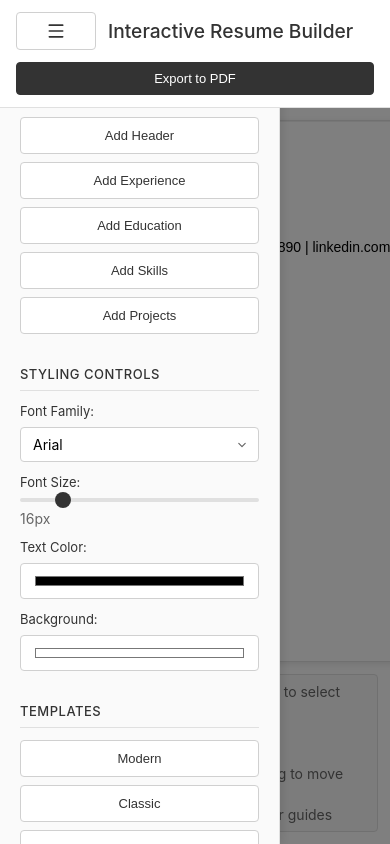
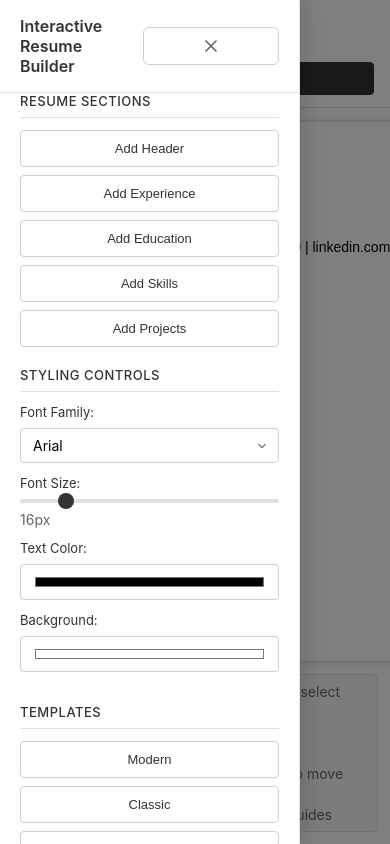
Before and after one commit to thisisharsh7/Resume-Builder-using-Konva, a website: page index.html in a window 390 px wide. Both pictures are taken after a click on the button 56 px from the left and 31 px from the top of the page. Drawn offline with nearby package versions, Linux system fonts and the light colour scheme.

Commit message:
fix:ui-needed

```diff
--- a/app.js
+++ b/app.js
@@ -1882,6 +1882,12 @@ class ResumeBuilder {
         sidebarToggle.addEventListener('click', toggleSidebar);
         backdrop.addEventListener('click', closeSidebar);
 
+        // Add close button event listener
+        const sidebarClose = document.getElementById('sidebarClose');
+        if (sidebarClose) {
+            sidebarClose.addEventListener('click', closeSidebar);
+        }
+
         // Close on escape key
         document.addEventListener('keydown', (e) => {
             if (e.key === 'Escape' && this.sidebarOpen && !this.isEditing) {
--- a/index.html
+++ b/index.html
@@ -29,6 +29,12 @@
         <div class="main-content">
             <div class="sidebar-backdrop" id="sidebarBackdrop"></div>
             <aside class="sidebar" id="sidebar">
+                <div class="sidebar-header">
+                    <h2 class="sidebar-title">Interactive Resume Builder</h2>
+                    <button id="sidebarClose" class="btn sidebar-close">
+                        <i data-lucide="x" style="width: 20px; height: 20px;"></i>
+                    </button>
+                </div>
                 <div class="section">
                     <h3>Resume Sections</h3>
                     <div class="section-buttons">
--- a/styles.css
+++ b/styles.css
@@ -111,6 +111,10 @@ body {
     border-right: 1px solid #e0e0e0;
     padding: 24px 20px;
     overflow-y: auto;
+}
+
+.sidebar-header {
+    display: none;
 }
 
 .section {
@@ -370,23 +374,78 @@ input[type="color"] {
         display: flex !important;
     }
 
+    .header h1 {
+        display: none !important;
+    }
+
     .sidebar {
         position: fixed;
         top: 0;
-        left: -320px;
-        width: 320px;
+        left: -340px;
+        width: 340px;
         height: 100vh;
-        z-index: 1000;
-        background: #fafafa;
+        z-index: 1100;
+        background: #ffffff;
         border-right: 1px solid #e0e0e0;
-        padding: 80px 20px 20px 20px;
+        padding: 0;
         overflow-y: auto;
-        transition: left 0.3s ease;
-        box-shadow: 2px 0 10px rgba(0, 0, 0, 0.1);
+        transition: left 0.3s cubic-bezier(0.25, 0.46, 0.45, 0.94);
+        box-shadow: 0 0 25px rgba(0, 0, 0, 0.2);
     }
 
     .sidebar.open {
         left: 0;
+    }
+
+    .sidebar-header {
+        display: flex !important;
+        align-items: center;
+        justify-content: space-between;
+        padding: 20px 24px;
+        background: #ffffff;
+        border-bottom: 1px solid #e0e0e0;
+        position: sticky;
+        top: 0;
+        z-index: 1;
+        min-height: 70px;
+        box-sizing: border-box;
+    }
+
+    .sidebar-title {
+        font-size: 18px;
+        font-weight: 600;
+        color: #333333;
+        margin: 0;
+        flex: 1;
+    }
+
+    .sidebar-close {
+        background: transparent;
+        border: 1px solid #d0d0d0;
+        padding: 8px;
+        display: flex;
+        align-items: center;
+        justify-content: center;
+        min-width: 36px;
+        border-radius: 6px;
+        color: #666666;
+        flex-shrink: 0;
+        margin-left: 12px;
+    }
+
+    .sidebar-close:hover {
+        background: #f5f5f5;
+        border-color: #999999;
+        color: #333333;
+    }
+
+    .sidebar .section {
+        padding: 0 24px 24px 24px;
+        margin-bottom: 0;
+    }
+
+    .sidebar .section:first-of-type {
+        padding-top: 24px;
     }
 
     .main-content {
@@ -469,12 +528,30 @@ input[type="color"] {
 /* Mobile specific adjustments */
 @media (max-width: 768px) {
     .sidebar {
-        width: 280px;
-        left: -300px;
+        width: 300px;
+        left: -320px;
+    }
+
+    .sidebar-header {
+        padding: 16px 20px;
+        min-height: 64px;
+    }
+
+    .sidebar-title {
+        font-size: 16px;
+        font-weight: 600;
+    }
+
+    .sidebar .section {
+        padding: 0 20px 20px 20px;
+    }
+
+    .sidebar .section:first-of-type {
+        padding-top: 20px;
     }
 
     .header h1 {
-        font-size: 1.2rem;
+        display: none !important;
     }
 
     .actions {
@@ -498,7 +575,7 @@ input[type="color"] {
     width: 100%;
     height: 100%;
     background: rgba(0, 0, 0, 0.5);
-    z-index: 999;
+    z-index: 1050;
     opacity: 0;
     transition: opacity 0.3s ease;
 }
```
